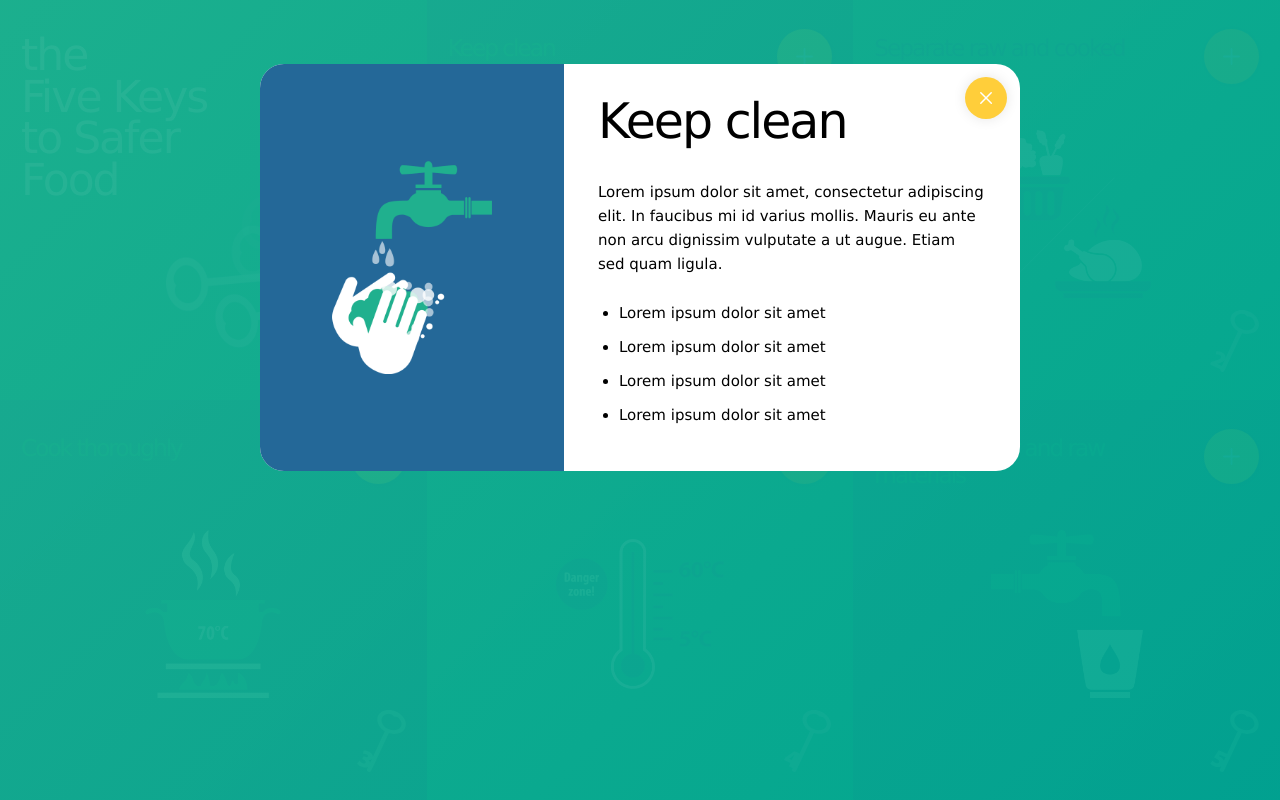
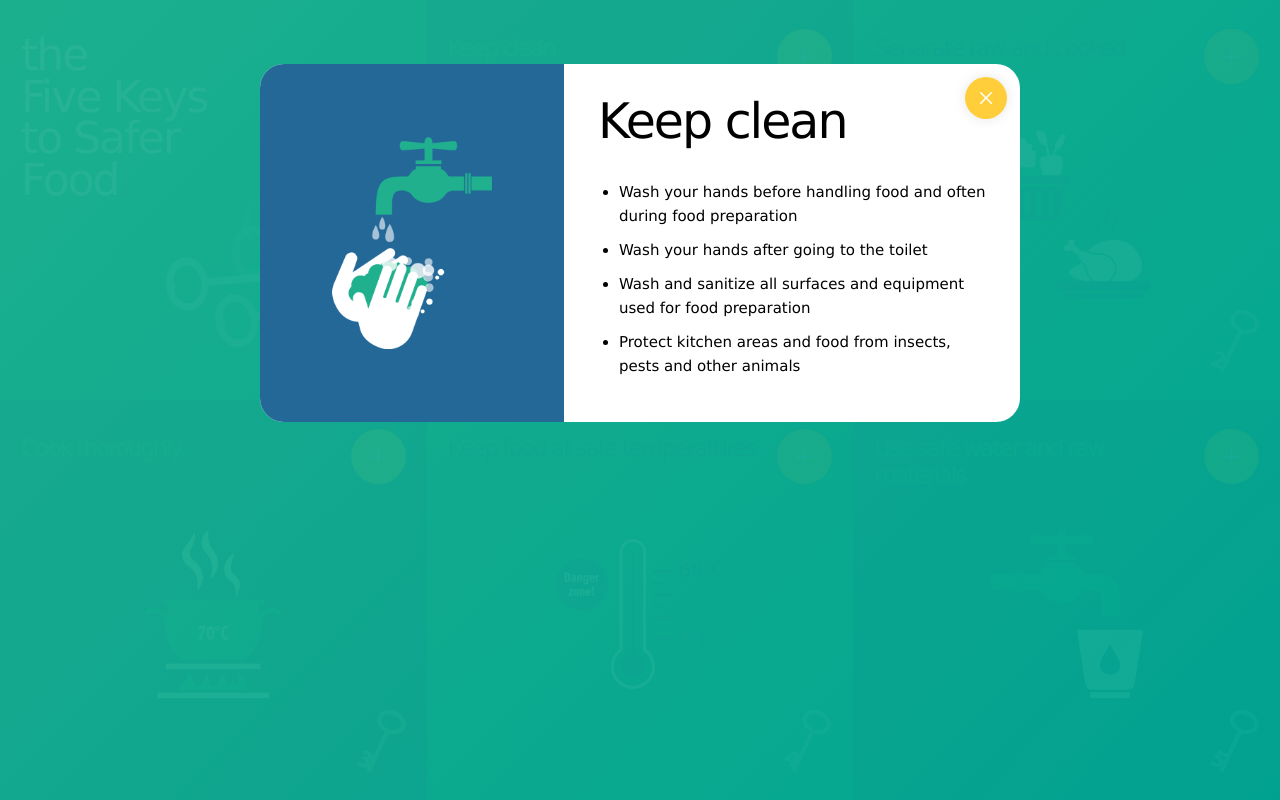
Before and after one commit to IZSAM-StatGIS/EFSA-Infographics-5Keys, a plain HTML site: page index.html in a window 1280 px wide. Both pictures are taken after a click on the element 804 px from the left and 56 px from the top of the page. Drawn offline with Linux system fonts and the light colour scheme.

Commit message:
Popup updated

```diff
--- a/index.html
+++ b/index.html
@@ -45,12 +45,11 @@
         <img src="images/cards/key-1-visual.png" alt="Key 1 visual">
       </div>
       <div class="content">
-        <p>Lorem ipsum dolor sit amet, consectetur adipiscing elit. In faucibus mi id varius mollis. Mauris eu ante non arcu dignissim vulputate a ut augue. Etiam sed quam ligula.</p>
         <ul>
-          <li>Lorem ipsum dolor sit amet</li>
-          <li>Lorem ipsum dolor sit amet</li>
-          <li>Lorem ipsum dolor sit amet</li>
-          <li>Lorem ipsum dolor sit amet</li>
+          <li>Wash your hands before handling food and often during food preparation</li>
+          <li>Wash your hands after going to the toilet</li>
+          <li>Wash and sanitize all surfaces and equipment used for food preparation</li>
+          <li>Protect kitchen areas and food from insects, pests and other animals</li>
         </ul>
       </div>
       <div class="card-number">
```
